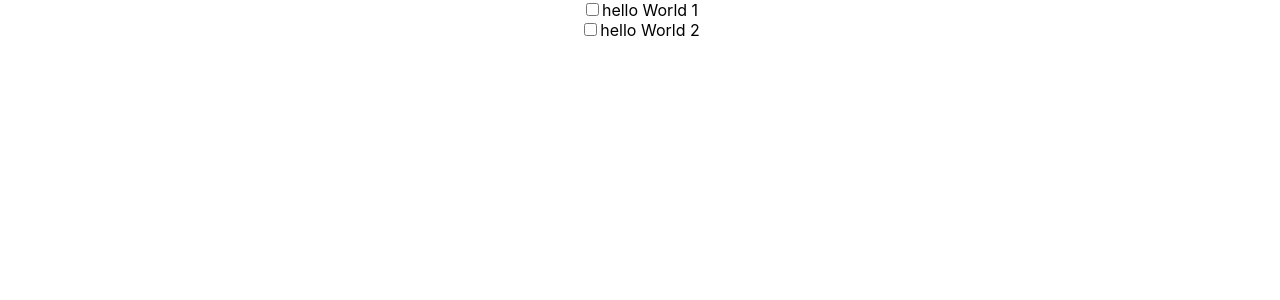
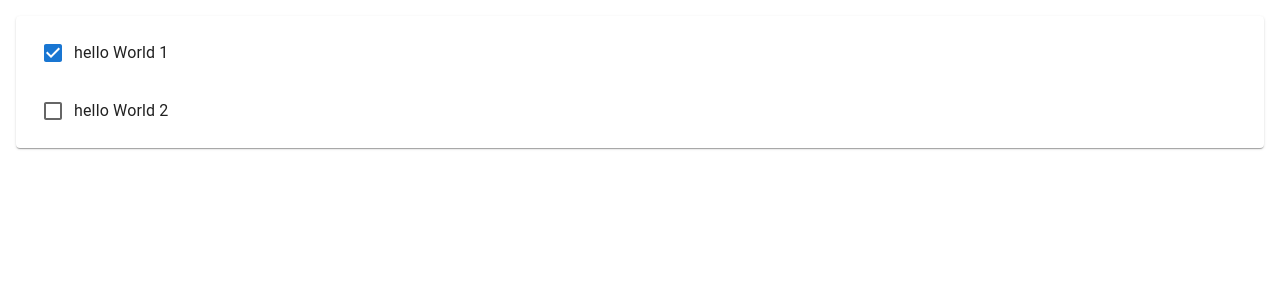
Before and after one commit to jjackchoi/todo-list-front, a React (Create React App) app: page / in a window 1280 px wide. Shown: the top 300 px of the page. Built offline with nearby package versions, Linux system fonts and the light colour scheme.

Commit message:
프) todo 컴포넌트 구현 및 ui 적용

```diff
--- a/src/App.js
+++ b/src/App.js
@@ -1,6 +1,7 @@
 import './App.css';
 import Todo from './Todo';
 import React, { useState } from "react";
+import { List, Paper } from "@mui/material";
 
 function App() {
   const [items, setItems] = useState([
@@ -16,13 +17,17 @@
     }
   ]);
 
-  let todoItems =
-    items.length > 0 && items.map((item) => <Todo item={item} key={item.id} />);
-
+  let todoItems = items.length > 0 && (
+    <Paper style={{ margin: 16 }}>
+      <List>
+        {items.map((item) => (
+          <Todo item={item} key={item.id} />
+        ))}
+      </List>
+    </Paper>
+  );
   return (
-    <div className='App'>
-      {todoItems}
-    </div>
+    <div className='App'>{todoItems}</div>
   )
 }
 
--- a/src/Todo.js
+++ b/src/Todo.js
@@ -1,18 +1,24 @@
 import React, { useState } from "react";
+import { ListItem, ListItemText, InputBase, Checkbox } from "@mui/material";
 
 const Todo = (props) => {
     const [item, setItem] = useState(props.item);
 
     return (
-        <div className="Todo">
-            <input
-                type="checkbox"
-                id={item.id}
-                name={item.id}
-                value={item.done}
-            />
-            <label for={item.id}>{item.title}</label>
-        </div>
+        <ListItem>
+            <Checkbox checked={item.done} />
+            <ListItemText>
+                <InputBase
+                    inputProps={{ "aria-label": "naked" }}
+                    type="text"
+                    id={item.id}
+                    name={item.id}
+                    value={item.title}
+                    multiline={true}
+                    fullWidth={true}
+                />
+            </ListItemText>
+        </ListItem>
     );
 };
 
```
